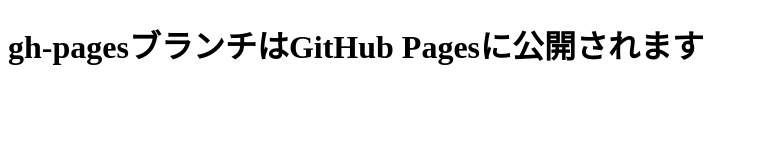
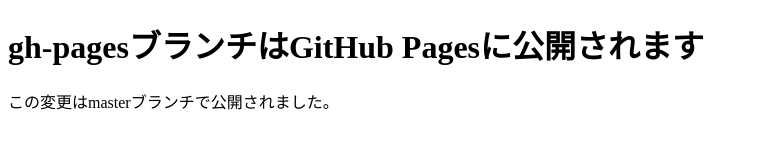
Before and after one commit to fujimame/git-study, a plain HTML site: page index.html in a window 1280 px wide. Shown: the whole page, without its empty margins (0-757 px from the left). Drawn offline with Linux system fonts and the light colour scheme.

Commit message:
段落を追加

```diff
--- a/index.html
+++ b/index.html
@@ -7,5 +7,6 @@
 </head>
 <body>
   <h1>gh-pagesブランチはGitHub Pagesに公開されます</h1>
+  <p>この変更はmasterブランチで公開されました。</p>
 </body>
 </html>
```
